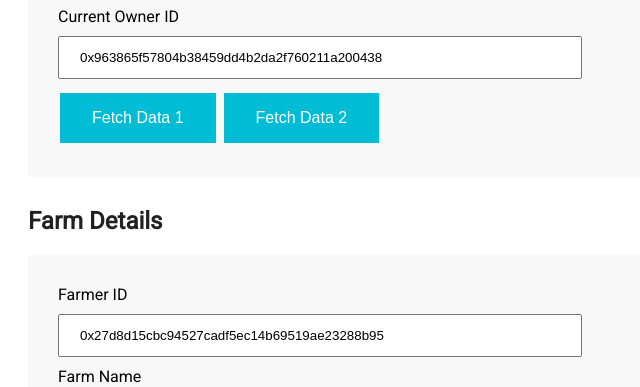
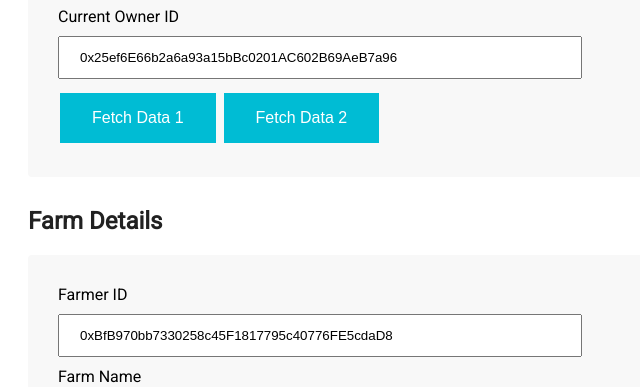
Before and after one commit to juhong7586/coffeeChain, a website: page project3/project-6/index.html in a window 1280 px wide. Shown: the part 413-800 px from the top of the page, 12-652 px from the left. Drawn offline with nearby package versions, Linux system fonts and the light colour scheme.

Commit message:
Update index.html

```diff
--- a/project3/project-6/index.html
+++ b/project3/project-6/index.html
@@ -27,7 +27,7 @@
             <input type="number" id="upc" name="upc" value=1><br>
             Current Owner ID
             <br>
-            <input type="text" id="ownerID" name="ownerID" value="0x963865f57804b38459dd4b2da2f760211a200438" size="50"><br>
+            <input type="text" id="ownerID" name="ownerID" value="0x25ef6E66b2a6a93a15bBc0201AC602B69AeB7a96" size="50"><br>
             <div class=button-div>
                 <button class="btn-fetchOne" id="button" type="button" data-id="9">Fetch Data 1</button>
                 <button class="btn-fetchTwo" id="button" type="button" data-id="10">Fetch Data 2</button>
@@ -38,7 +38,7 @@
         <div class="form-group">
             Farmer ID
             <br>
-            <input type="text" id="originFarmerID" name="originFarmerID" value="0x27d8d15cbc94527cadf5ec14b69519ae23288b95" size="50"><br>
+            <input type="text" id="originFarmerID" name="originFarmerID" value="0xBfB970bb7330258c45F1817795c40776FE5cdaD8" size="50"><br>
             Farm Name
             <br>
             <input type="text" id="originFarmName" name="originFarmName" value="John Doe"><br>
@@ -99,7 +99,7 @@
     </div>
 
     <script src="https://ajax.googleapis.com/ajax/libs/jquery/1.12.4/jquery.min.js"></script>
-    <script src="src/js/web3.min.js"></script>
+   <script src="src/js/web3.min.js"></script>
     <script src="src/js/truffle-contract.js"></script>
     <script src="src/js/app.js"></script>
 </body>
```
